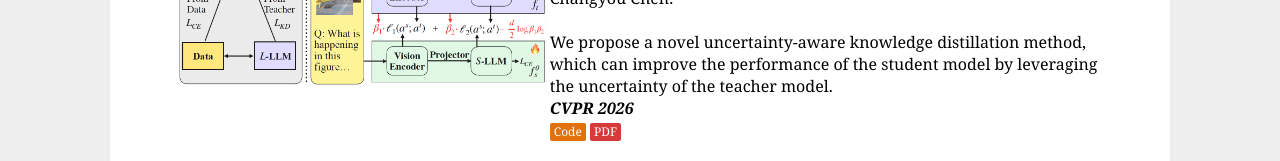
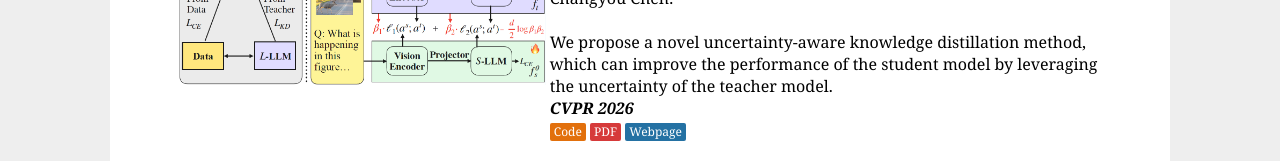
Before and after one commit to Jingchensun/jingchensun.github.io, a plain HTML site: page index.html in a window 1280 px wide. Shown: the part 1240-1401 px from the top of the page. Drawn offline with Linux system fonts and the light colour scheme.

Commit message:
Add Beta-KD project webpage link

```diff
--- a/index.html
+++ b/index.html
@@ -192,6 +192,7 @@
                     <!-- Links for DOI, PDF, BibTex, Project Webpage -->
                     <a href="https://github.com/Jingchensun/beta-kd" target="_blank" class="btn btn-orange">Code</a>
                     <a href="https://arxiv.org/abs/2603.21426" target="_blank" class="btn btn-red">PDF</a>
+                    <a href="https://jingchensun.github.io/beta-kd/" target="_blank" class="btn btn-blue">Webpage</a>
                 </td>
             </tr>
         </table>
```
